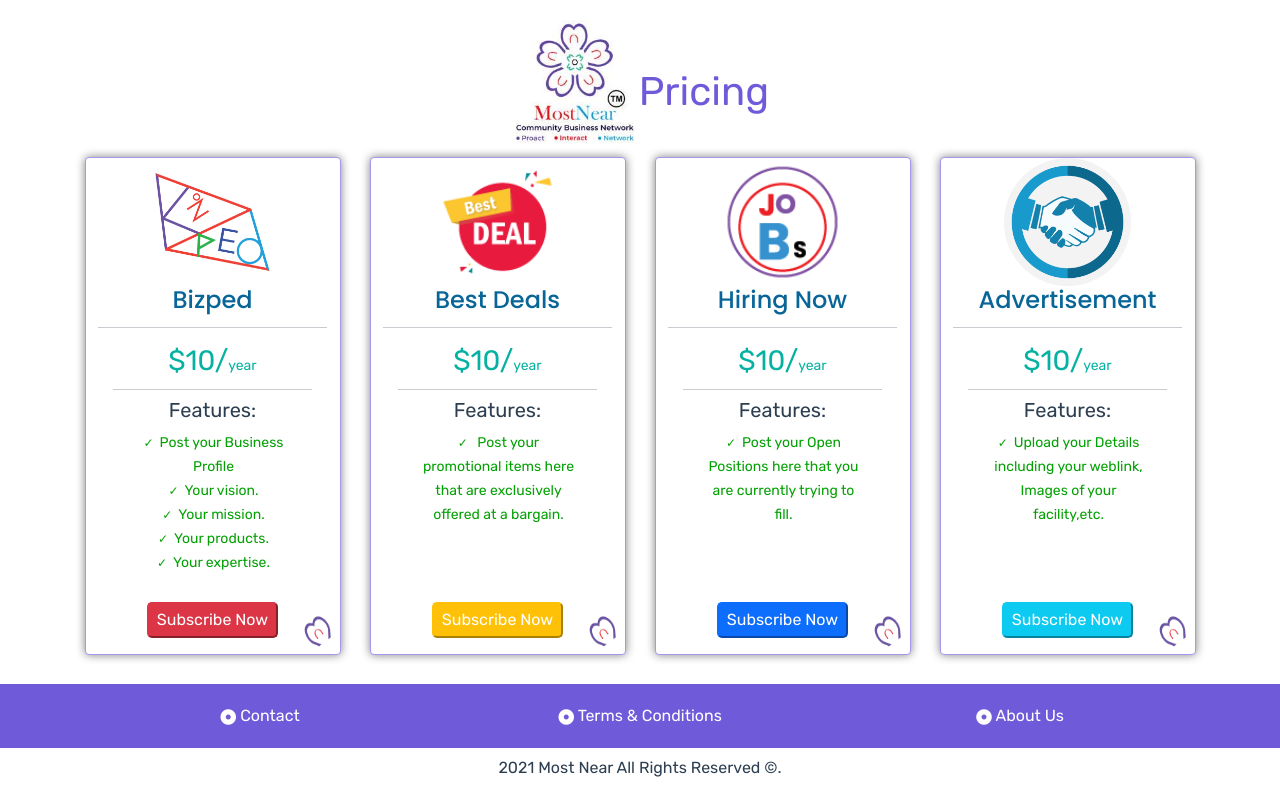
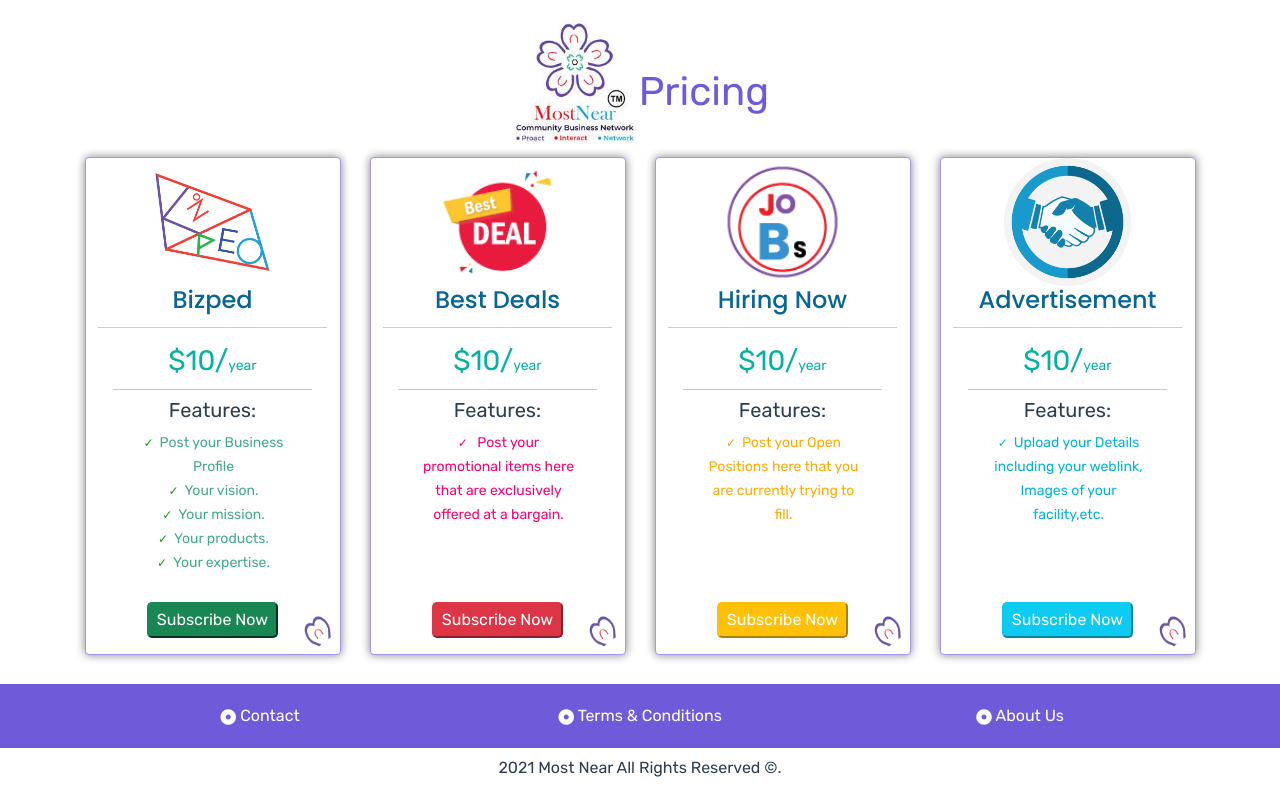
Before and after one commit to KamranAlex/mostnear-pricing, a Vue app: page / in a window 1280 px wide. Built offline with nearby package versions, Linux system fonts and the light colour scheme.

Commit message:
features color change

```diff
--- a/src/components/PricingCard.vue
+++ b/src/components/PricingCard.vue
@@ -16,15 +16,17 @@
               <h5 class="text-center">Features:</h5>
 
               <ul>
-                <li><small>Post your Business Profile </small></li>
-                <li><small>Your vision.</small></li>
-                <li><small>Your mission.</small></li>
-                <li><small>Your products.</small></li>
-                <li><small>Your expertise.</small></li>
+                <li class="bizped-features">
+                  <small>Post your Business Profile </small>
+                </li>
+                <li class="bizped-features"><small>Your vision.</small></li>
+                <li class="bizped-features"><small>Your mission.</small></li>
+                <li class="bizped-features"><small>Your products.</small></li>
+                <li class="bizped-features"><small>Your expertise.</small></li>
               </ul>
             </div>
             <div class="subscribe-btn mt-4">
-              <button class="btn-danger">Subscribe Now</button>
+              <button class="btn-success">Subscribe Now</button>
             </div>
           </div>
 
@@ -47,7 +49,7 @@
               <h5 class="text-center">Features:</h5>
 
               <ul>
-                <li>
+                <li class="bestDeal-features">
                   <small>
                     Post your promotional items here that are exclusively
                     offered at a bargain.
@@ -56,7 +58,7 @@
               </ul>
             </div>
             <div class="subscribe-btn mt-4">
-              <button class="btn-warning">Subscribe Now</button>
+              <button class="btn-danger">Subscribe Now</button>
             </div>
           </div>
 
@@ -79,7 +81,7 @@
               <h5 class="text-center">Features:</h5>
 
               <ul>
-                <li>
+                <li class="hiring-features">
                   <small
                     >Post your Open Positions here that you are currently trying
                     to fill.</small
@@ -88,7 +90,7 @@
               </ul>
             </div>
             <div class="subscribe-btn mt-4">
-              <button class="btn-primary">Subscribe Now</button>
+              <button class="btn-warning">Subscribe Now</button>
             </div>
           </div>
 
@@ -111,7 +113,7 @@
               <h5 class="text-center">Features:</h5>
 
               <ul>
-                <li>
+                <li class="adv-features">
                   <small
                     >Upload your Details including your weblink, Images of your
                     facility,etc.</small
@@ -178,15 +180,44 @@
 ul li {
   padding-right: 30px;
 }
-ul li small {
-  color: rgb(4, 161, 4);
+
+ul .bizped-features {
+  color: #43aa8b;
 }
-
-ul li:before {
+ul .bizped-features:before {
   content: '✓';
   font-size: 12px;
   margin: auto 6px auto 0;
   color: rgb(4, 161, 4);
+}
+
+ul .bestDeal-features {
+  color: #ff006e;
+}
+ul .bestDeal-features:before {
+  content: '✓';
+  font-size: 12px;
+  margin: auto 6px auto 0;
+  color: #ff006e;
+}
+
+ul .hiring-features {
+  color: #ffaa00;
+}
+ul .hiring-features:before {
+  content: '✓';
+  font-size: 12px;
+  margin: auto 6px auto 0;
+  color: #f8961e;
+}
+ul .adv-features {
+  color: #00b4d8;
+}
+ul .adv-features:before {
+  content: '✓';
+  font-size: 12px;
+  margin: auto 6px auto 0;
+  color: #00b4d8;
 }
 .leaf-logo {
   height: 35px;
```
